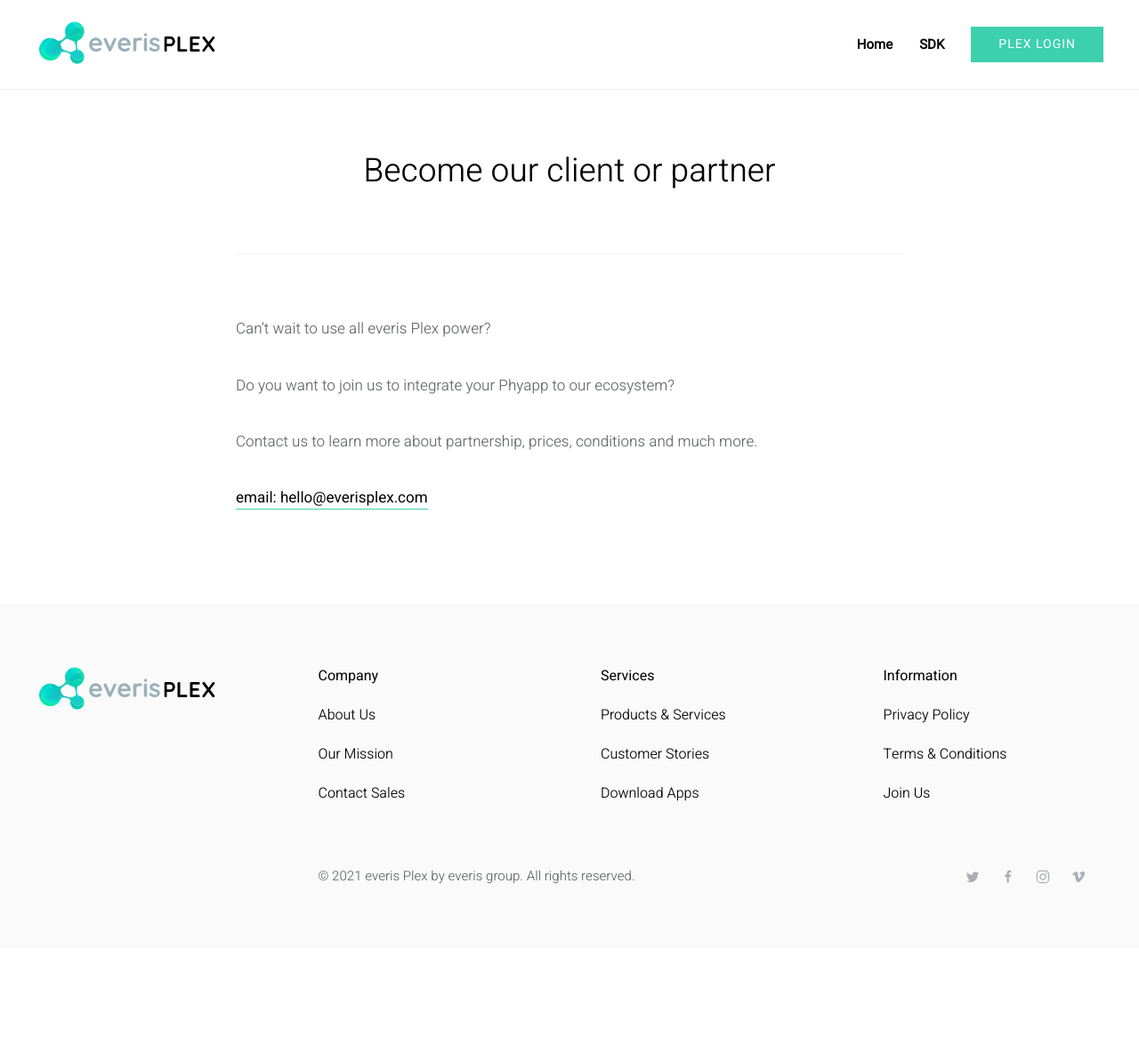
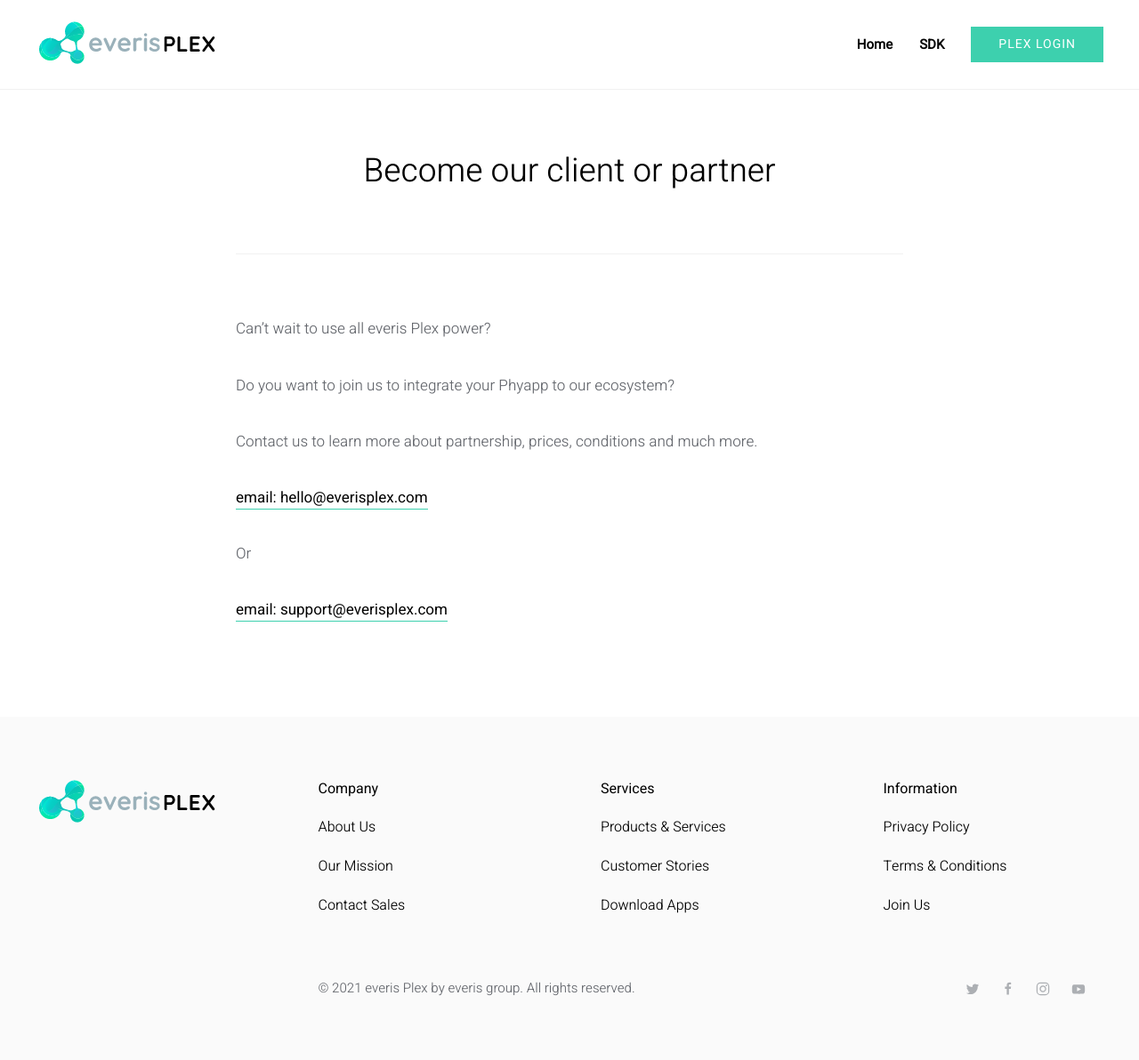
Before and after one commit to everisplex/everisplex.github.io, a Jekyll site: the page built from contact.md, in a window 1280 px wide. Shown: the whole page at 89% size. Built offline with Jekyll 4.4.1, drawn with Linux system fonts in a browser that asks for light colours; before the commit the page ends 1066 px from its top, so only the background shows below that; part of the change alters nothing that is shown.

Commit message:
social medias updated

```diff
--- a/_config.yml
+++ b/_config.yml
@@ -42,17 +42,17 @@ authors:
 social:
     email:
     website:
-    facebook:       https://www.facebook.com/
+    facebook:       https://www.facebook.com/everisdobrasil
     flickr:
     dribbble:
     github:
     googleplus:
-    instagram:      https://www.instagram.com/
+    instagram:      https://www.linkedin.com/company/everis
     linkedin:
     pinterest:
-    twitter:        https://twitter.com/
-    vimeo:          https://vimeo.com/
-    youtube:
+    twitter:        https://twitter.com/everisbrasil
+    vimeo:
+    youtube:        https://www.youtube.com/c/everisBrasilOficial/videos
 
 # Share button
 share:
--- a/contact.md
+++ b/contact.md
@@ -13,3 +13,7 @@ Do you want to join us to integrate your Phyapp to our ecosystem?
 Contact us to learn more about partnership, prices, conditions and much more.
 
 <a href="mailto:hello@everisplex.com">email: hello@everisplex.com</a>
+
+Or
+
+<a href="mailto:support@everisplex.com">email: support@everisplex.com</a>
```
